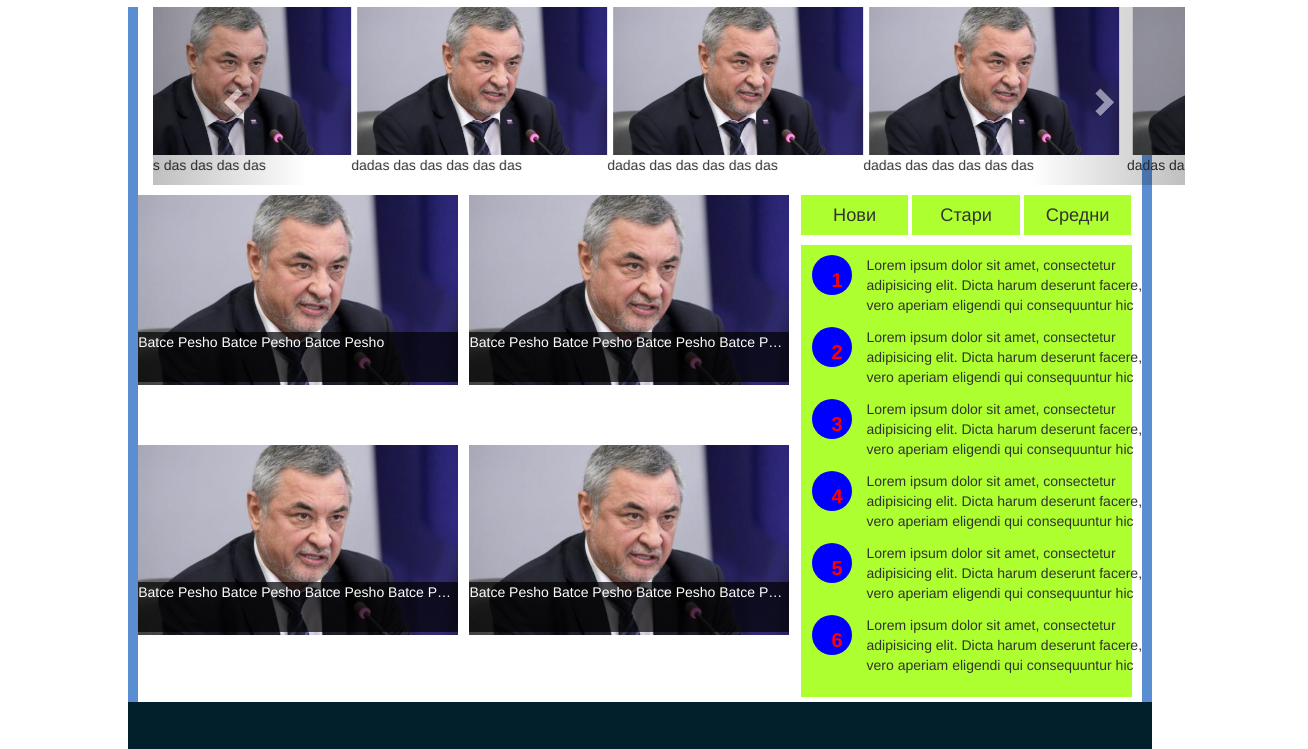
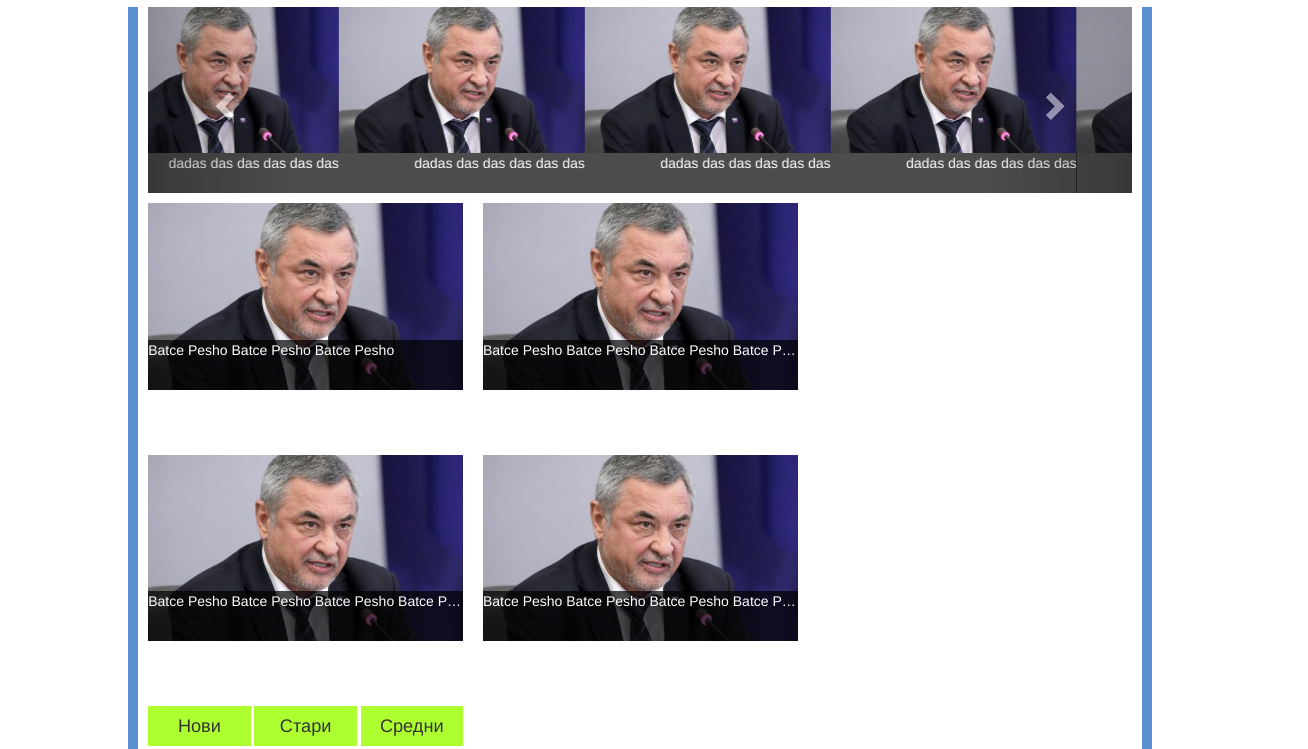
Before and after one commit to Stanimir-Kolev/Project_1, a plain HTML site: page index.html in a window 1280 px wide. Shown: the part 150-899 px from the top of the page, 1308 px wide, since content can reach past the window. Drawn offline with nearby package versions, Linux system fonts and the light colour scheme.

Commit message:
modified html and css file

```diff
--- a/assets/css/style.css
+++ b/assets/css/style.css
@@ -62,7 +62,7 @@ header>div>ul>li {
     padding: 0 10px;
     cursor: pointer;
     border-right: 1px dashed white;
-    padding: 0 12px 1px;
+    padding: 0 12px 0;
 }
 
 header>div>ul>li:last-child {
@@ -76,101 +76,138 @@ main {
     background-color: #5A8ED1;
 }
 
-#main-div{
+#main-div {
     background-color: white;
     width: 98%;
-    margin:auto;
+    margin: auto;
 }
 
-.news-box{
-    width: 45%;
-    display: inline-table;
+#main-div>.container {
+    width: 100%;
+    margin: auto;
+    padding: 0 10px 0 10px;
 }
-.news-box>img{
-    width: 320px;
+
+#main-div>.container>.carousel {
+    width: 100%;
 }
-.news-box>p{
-    background-color:rgba(0, 0, 0, 0.7);
+
+.news-box {
+    width: 100%;
+    display: inline-block;
+}
+
+.news-box>img {
+    width: 100%;
+}
+
+.news-box>p {
+    background-color: rgba(0, 0, 0, 0.7);
     position: relative;
-    top: -53px;
+    top: -50px;
     color: white;
     text-align: justify;
     height: 50px;
     text-overflow: ellipsis;
     white-space: nowrap;
     overflow: hidden;
-    width: 320px;
+    width: 100%;
 }
-#content{
+
+#content {
     display: inline-block;
     width: 100%;
-}
-#content>aside{
-    width: 33%;
+    /* text-align: center; */
+    padding: 10px;
 }
 
-#content>section{
-    width: 33%;
-    float:left;
+#content>aside {
+    width: 32%;
 }
 
-#content>aside{
+#content>section {
+    width: 32%;
     float: left;
 }
-#content>aside>div>ul>li{
-     background-color: greenyellow;
+
+#content>section:nth-child(2) {
+    margin: 0 20px;
+}
+
+#content>aside {
+    float: left;
+}
+
+#content>aside>div>ul>li {
+    background-color: greenyellow;
     display: inline-block;
     font-size: 1.3em;
     cursor: pointer;
     width: 32.5%;
     line-height: 40px;
 }
-#content>aside>div>ul{
-text-align: center;
 
- margin-bottom: 10px;
+#content>aside>div>ul {
+    text-align: center;
+    margin-bottom: 10px;
 }
-#aside-sort>div>p>span{
+
+#aside-sort>div>p>span {
     font-size: 20px;
-    padding:20px;
-    margin:0 15px 10px 1px;
+    padding: 15px;
+    margin: 0 15px 10px 1px;
     border-radius: 50%;
     float: left;
     width: 10px;
     height: 10px;
     line-height: 10px;
-    text-align: center;
     background-color: blue;
     color: red;
     font-weight: bolder;
+    box-sizing: content-box;
 }
-#aside-sort>div>p{
+
+#aside-sort>div>p {
     text-align: left;
     height: 62px;
-    text-overflow: ellipsis;
     overflow: hidden;
-    width: 337px;
-     margin-bottom: 10px;
+    margin-bottom: 10px;
 }
-#aside-content{
+
+#aside-content {
     background-color: greenyellow;
     padding: 10px;
 }
-.carousel-image{
-    float: left;
-}
-.item{
+
+.item {
     display: inline-block;
     width: 100%;
 }
-.carousel{
-    width:90.5%;
+
+
+/* .carousel {
+    width: 90.5%;
     margin-bottom: 10px;
+} */
+
+.carousel-image {
+    float: left;
+    width: 25%;
 }
-.carousel-image>img{
-    width: 250px;
-    margin-left: 6px;
+
+.carousel-image>img {
+    width: 100%;
 }
+
+.carousel-image>p {
+    background-color: rgba(0, 0, 0, 0.7);
+    color: white;
+    text-align: right;
+    height: 40px;
+    margin: 0;
+}
+
+
 /* footer */
 
 footer {
@@ -239,9 +276,6 @@ footer {
     text-transform: uppercase;
     position: relative;
     top: 110px;
-}
-
-.icon-sprite {
     text-decoration: none;
 }
 
```
Also changed, not shown: index.html (+12 -18 lines), assets/images/social_media_sprite.png (deleted), assets/images/spriteForMedia.png (deleted).
